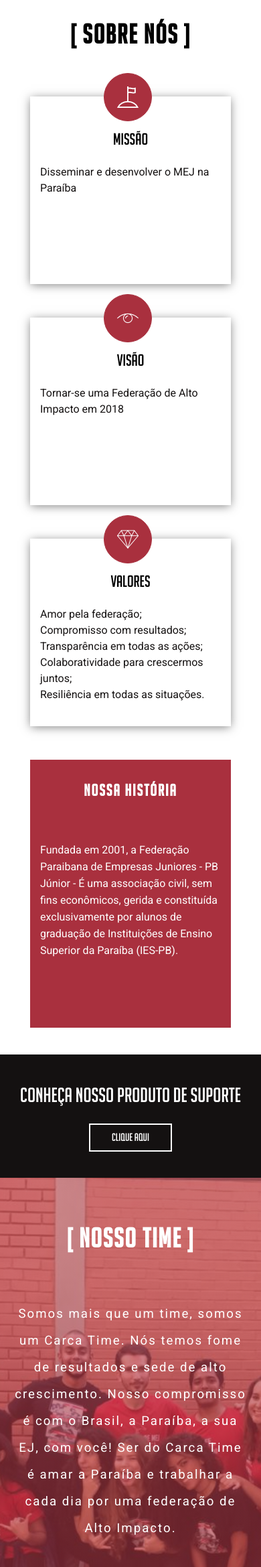
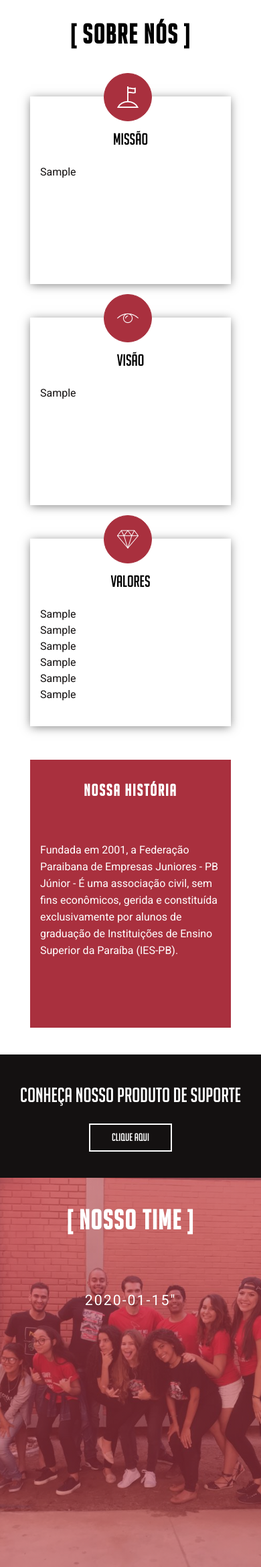
Before and after one commit to citi-onboarding/PBjr, a Django app: page / in a window 390 px wide. Shown: the part 883-3222 px from the top of the page at 67% size. Run offline with Django 3.2, Linux system fonts and the light colour scheme; tables that the repository leaves empty hold one stand-in row (values such as "Sample post"); grey boxes marked "Sample" are stand-in pictures; some libraries are stand-ins or nearby versions.

Commit message:
Feature(back(MVV-NossoTime))-Adição de Modelos para linkar com o admin + mudança do responsivo para a seção Nosso Time

```diff
--- a/core/admin.py
+++ b/core/admin.py
@@ -5,3 +5,5 @@
 admin.site.register(Evento)
 admin.site.register(Parceiro)
 admin.site.register(EmpresasJuniores)
+admin.site.register(MVV)
+admin.site.register(NossoTime)
--- a/core/models.py
+++ b/core/models.py
@@ -45,3 +45,36 @@
 
     def __str__(self):
         return "Empresa "+str(self.nome)
+
+class MVV(models.Model):
+    missao =  models.TextField("Missão",default="", max_length=200)
+    visao = models.TextField("Visão",default="", max_length=200)
+    valor_1 = models.CharField("Valor(opcional)", blank=True,
+                                  max_length=40)
+    valor_2 = models.CharField("Valor(opcional)", blank=True,
+                                  max_length=40)
+    valor_3 = models.CharField("Valor(opcional)", blank=True,
+                                  max_length=40)
+    valor_4 = models.CharField("Valor(opcional)", blank=True,
+    max_length=40)
+    valor_5 = models.CharField("Valor(opcional)", blank=True,
+                                  max_length=40)
+    valor_6 = models.CharField("Valor(opcional)", blank=True,
+                                  max_length=40)
+
+    class Meta:
+        verbose_name = "Missão, Visão, Valores"
+        verbose_name_plural = "Missão, Visão, Valores"
+
+    def __str__(self):
+        return "Textos de MVV"
+
+class NossoTime(models.Model):
+    nosso_time = models.TextField("Texto Nosso Time(max 374 caracteres)",default="", max_length=374)
+
+    class Meta:
+        verbose_name = "Texto Nosso Time"
+        verbose_name_plural = "Texto Nosso Time"
+
+    def __str__(self):
+        return "Nosso Time"
--- a/core/templates/index/index.html
+++ b/core/templates/index/index.html
@@ -104,6 +104,7 @@
                 <h1>[ Sobre Nós ]</h1>
             </div>
 
+            {% for mvv in mvv %}
             <div class="mvv-empresa">
                 <div class="empresa">
                     <div class="icone">
@@ -114,7 +115,7 @@
                     </div>
                     <div class="mvv"><p>Missão</p></div>
                     <div class="texto-empresa">
-                        <p>Disseminar e desenvolver o MEJ na Paraíba</p>
+                        <p>{{mvv.missao}}</p>
                     </div>
                 </div>
 
@@ -127,7 +128,7 @@
                     </div>
                     <div class="mvv"><p>Visão</p></div>
                     <div class="texto-empresa">
-                        <p>Tornar-se uma Federação de Alto Impacto em 2018</p>
+                        <p>{{mvv.visao}}</p>
                     </div>
                 </div>
 
@@ -141,16 +142,23 @@
                     <div class="mvv"><p>Valores</p></div>
                     <div class="texto-empresa">
                         <ul>
-                            <li><p>Amor pela federação;</p></li>
-                            <li><p>Compromisso com resultados;</p></li>
-                            <li><p>Transparência em todas as ações;</p></li>
-                            <li><p>Colaboratividade para crescermos juntos;</p></li>
-                            <li><p>Resiliência em todas as situações.</p></li>
+                            {% if mvv.valor_1 or mvv.valor_2 or  mvv.valor_3 or  mvv.valor_4 or  mvv.valor_5 or  mvv.valor_6 %}
+                            <li><p>{{mvv.valor_1}}</p></li>
+                            <li><p>{{mvv.valor_2}}</p></li>
+                            <li><p>{{mvv.valor_3}}</p></li>
+                            <li><p>{{mvv.valor_4}}</p></li>
+                            <li><p>{{mvv.valor_5}}</p></li>
+                            <li><p>{{mvv.valor_6}}</p></li>
+                            {% else %}
+                            <li>Nenhum valor registrado</li>
+                            {% endif %}
                         </ul>
                     </div>
                 </div>
+                {% endfor %}
 
             </div>
+
 
             <div id="nossa-historia">
                 <div id="borda-listrada"></div>
@@ -185,11 +193,11 @@
             <div class="titulo">
                 <h1>[ Nosso Time ]</h1>
             </div>
+            {% for nossoTime in nossoTime %}
             <div class="texto-time">
-                <p>Somos mais que um time, somos um Carca Time. Nós temos fome de resultados e sede de alto crescimento. Nosso compromisso é com o Brasil, a Paraíba, a sua EJ, com você!
-                 Ser do Carca Time é amar a Paraíba e trabalhar a
-                cada dia por uma federação de Alto Impacto.</p>
+                <p>{{ nossoTime.nosso_time }}"</p>
             </div>
+            {% endfor %}
         </div>
     </section>
     <!-- =======================
--- a/core/views.py
+++ b/core/views.py
@@ -14,10 +14,10 @@
     eventos = Evento.objects.all().order_by('dataEvento')
     parceiros = Parceiro.objects.all()
     empresas = EmpresasJuniores.objects.all()
-    #datasEventos = Evento.objects.all()[0].dataEvento
-    #print(datasEventos)
-    print({'parceiros': parceiros})
-    return render(request, 'index/index.html', {'eventos': eventos, 'parceiros':parceiros, 'empresas':empresas })
+    mvv = MVV.objects.all()
+    nossoTime = NossoTime.objects.all()
+
+    return render(request, 'index/index.html', {'eventos': eventos, 'parceiros':parceiros, 'empresas':empresas, 'mvv':mvv, 'nossoTime':nossoTime })
 
 
 def ContactView(request):
--- a/static/css/responsive.css
+++ b/static/css/responsive.css
@@ -69,13 +69,10 @@
 
 }
 
-
 @media(max-width: 1020px) {
     .cd-horizontal-timeline .events-content { width: 90%; }
 
 }
-
-
 
 @media(max-width: 970px) {
     .formulario #informacoes-coluna {
@@ -86,7 +83,7 @@
         width: 100%;
         margin-bottom: 25px;
     }
-    /*#nosso-time { height: 120vh; }*/
+
 }
 
 @media(max-width: 940px){
@@ -109,6 +106,8 @@
     .coluna-1 { margin-right: 100px; }
 }
 
+
+
 @media(max-width: 850px) {
     #header nav { display: none; }
     #header .menu-movel { display: block; }
@@ -120,6 +119,10 @@
         justify-content: center;
         align-items: center;
     }
+}
+
+@media(max-width: 854px) {
+    .texto-time { font-size: 16pt; }
 }
 
 @media(max-width: 750px) {
@@ -140,7 +143,6 @@
 
     #parceiros .slick-slider { margin-top: 0; }
 
-    .texto-time { font-size: 18pt; }
 }
 
 @media(max-width: 742px) {
@@ -213,6 +215,7 @@
     #container-chamada .seja-parceiro h2 { font-size: 21pt; }
 }
 
+
 @media(max-width: 596px) {
     .modal {
         width: 456px;
@@ -250,6 +253,8 @@
 
     #modal-secao .info-empresa .info .icone { margin-right: 20px; }
 
+
+
 }
 
 @media(max-width: 500px){
@@ -272,7 +277,7 @@
         text-align: center;
     }
 
-    .texto-time { font-size: 16pt; }
+    .te
 }
 
 @media(max-width: 490px) {
@@ -302,15 +307,19 @@
     }
 }
 
-@media(max-width: 454px){
-    #nosso-time { height: 120vh; }
-    .texto-time { font-size: 14pt; }
+@media(orientation: landscape) and (min-height: 1280px) {
+    #nosso-time { height: 54vh; }
+}
+
+@media(orientation: portrait) and (max-height: 1024px) {
+    #nosso-time { height: 71vh; }
 }
 
 @media(orientation: landscape) and (max-height: 450px) {
     .texto-time {
         margin-top: 0;
         font-size: 12pt;
+        line-height: 36px;
     }
     .texto-time p {
         margin: 0;
@@ -318,6 +327,12 @@
     #nosso-time .titulo h1 {
         margin: 10px 0;
     }
+}
+
+
+
+@media(orientation: landscape) and (max-height: 360px) {
+    #nosso-time { height: 140vh; }
 }
 
 @media(max-width: 446px) {
@@ -354,9 +369,9 @@
         left: 110px;
     }
 
+}
 
 
-}
 
 @media(max-width: 380px) {
     .titulo h1 { font-size: 25pt; }
@@ -364,6 +379,9 @@
         margin-top: 12px;
         margin-bottom: 32px;
      }
+     #nosso-time { height: 128vh; }
+
+     .texto-time { margin-top: 34px; }
 }
 
 @media(max-width: 375px) {
@@ -412,10 +430,16 @@
     }
 }
 
+@media(max-width: 320px) {
+    #nosso-time { height: 164vh; }
+    .texto-time { font-size: 14pt; }
+}
+
 
 
 
 /* ------ Medias Banner -------- */
+
 
 @media screen and (min-width: 320px){
     .Espaço-título{
--- a/static/css/style.css
+++ b/static/css/style.css
@@ -92,9 +92,6 @@
   font-size: 28pt;
 }
 
-
-
-
 .menu-mobile {
     background: var(--vermelho);
     height: 200vh;
@@ -102,7 +99,7 @@
     position: fixed;
     width: 100%;
     z-index: 9;
-    overflow: scroll;
+    overflow: visible;
 }
 .menu-mobile nav {
     width: 100%;
@@ -439,13 +436,13 @@
 }
 
 #nosso-time .titulo h1,
-  #nosso-time .texto-time p { color: white; }
+  #nosso-time .texto-time p { color: white; margin: 0; }
 
 .texto-time {
     text-align: center;
     font-size: 20pt;
     letter-spacing: 2px;
-    margin-top: 7%;
+    margin-top: 77px;
     line-height: 40px;
     padding-bottom: 20px;
 }
```
Also changed, not shown: core/migrations/0019_mvv.py (added), core/migrations/0020_auto_20190205_1526.py (added), core/migrations/0021_nossotime.py (added).
